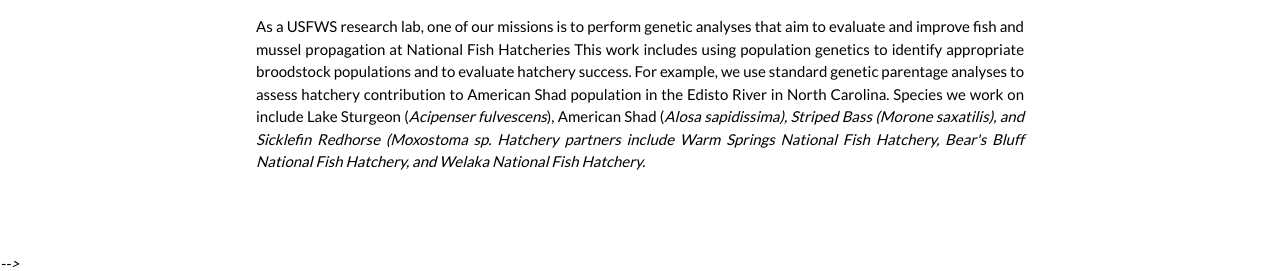
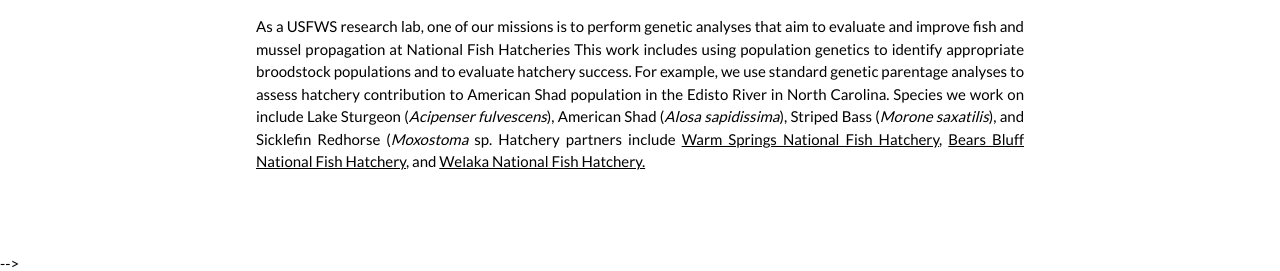
Before and after one commit to NathanWhelan/nathanwhelan.github.io, a Jekyll site: the page projects/conservationGenetics.html, which Jekyll copies as it is, in a window 1280 px wide and 900 px high, scrolled down 534 px. Shown: the part 626-897 px from the top of the window. Built offline with Jekyll 4.4.1, drawn with Linux system fonts in a browser that asks for light colours.

Commit message:
Update conservationGenetics.html

```diff
--- a/projects/conservationGenetics.html
+++ b/projects/conservationGenetics.html
@@ -47,8 +47,7 @@ body {font-family: "Lato", sans-serif}
     <h3 class="w3-justify">Development of Genetics Management Plans</h3>
     <p class="w3-justify">Captive propagation and reintroduction of freshwater mussels has become a common management tool over the last ten years. Freshwater mussels are now routinely propagated in hathceires across the United States, including at many National Fish Hatcheries. We are using population genomic analyses to inform the development of propagation plans. Our research will be used to inform important hatchery decisions such as choice of appropriate broodstock populations and propagation protocols that ensure appropriate levels of genetic diveristy in captively propagated populations. Species we are working on include Spectaclecase (<i>Cumberlandia monodonta</i>), Cumberlandian Combshell (<i>Epioblasma brevidens</i>), Louisiana Pearshell (<i>Margaritifera</i>)</br></br></p>
     <h3 class="w3-justify">Genetic Monitoring of Hatchery Programs</h3>
-    <p class="w3-justify">As a USFWS research lab, one of our missions is to perform genetic analyses that aim to evaluate and improve fish and mussel propagation at National Fish Hatcheries This work includes using population genetics to identify appropriate broodstock populations and to evaluate hatchery success. For example, we use standard genetic parentage analyses to assess hatchery contribution to American Shad population in the Edisto River in North Carolina. Species we work on include Lake Sturgeon (<i>Acipenser fulvescens</i>), American Shad (<i>Alosa sapidissima<i>), Striped Bass (<i>Morone saxatilis</i>), and Sicklefin Redhorse (<i>Moxostoma</i> sp. Hatchery partners include Warm Springs National Fish Hatchery, Bear's Bluff National Fish Hatchery, and Welaka National Fish Hatchery.</p>
-
+    <p class="w3-justify">As a USFWS research lab, one of our missions is to perform genetic analyses that aim to evaluate and improve fish and mussel propagation at National Fish Hatcheries This work includes using population genetics to identify appropriate broodstock populations and to evaluate hatchery success. For example, we use standard genetic parentage analyses to assess hatchery contribution to American Shad population in the Edisto River in North Carolina. Species we work on include Lake Sturgeon (<i>Acipenser fulvescens</i>), American Shad (<i>Alosa sapidissima</i>), Striped Bass (<i>Morone saxatilis</i>), and Sicklefin Redhorse (<i>Moxostoma</i> sp. Hatchery partners include <a href="https://www.fws.gov/warmsprings/FishHatchery/">Warm Springs National Fish Hatchery</a>, <a href="https://www.fws.gov/bearsbluff/">Bears Bluff National Fish Hatchery</a>, and <a href "https://www.fws.gov/welaka/">Welaka National Fish Hatchery.</a></p>
      </div>
     </div>
   </div>
```
